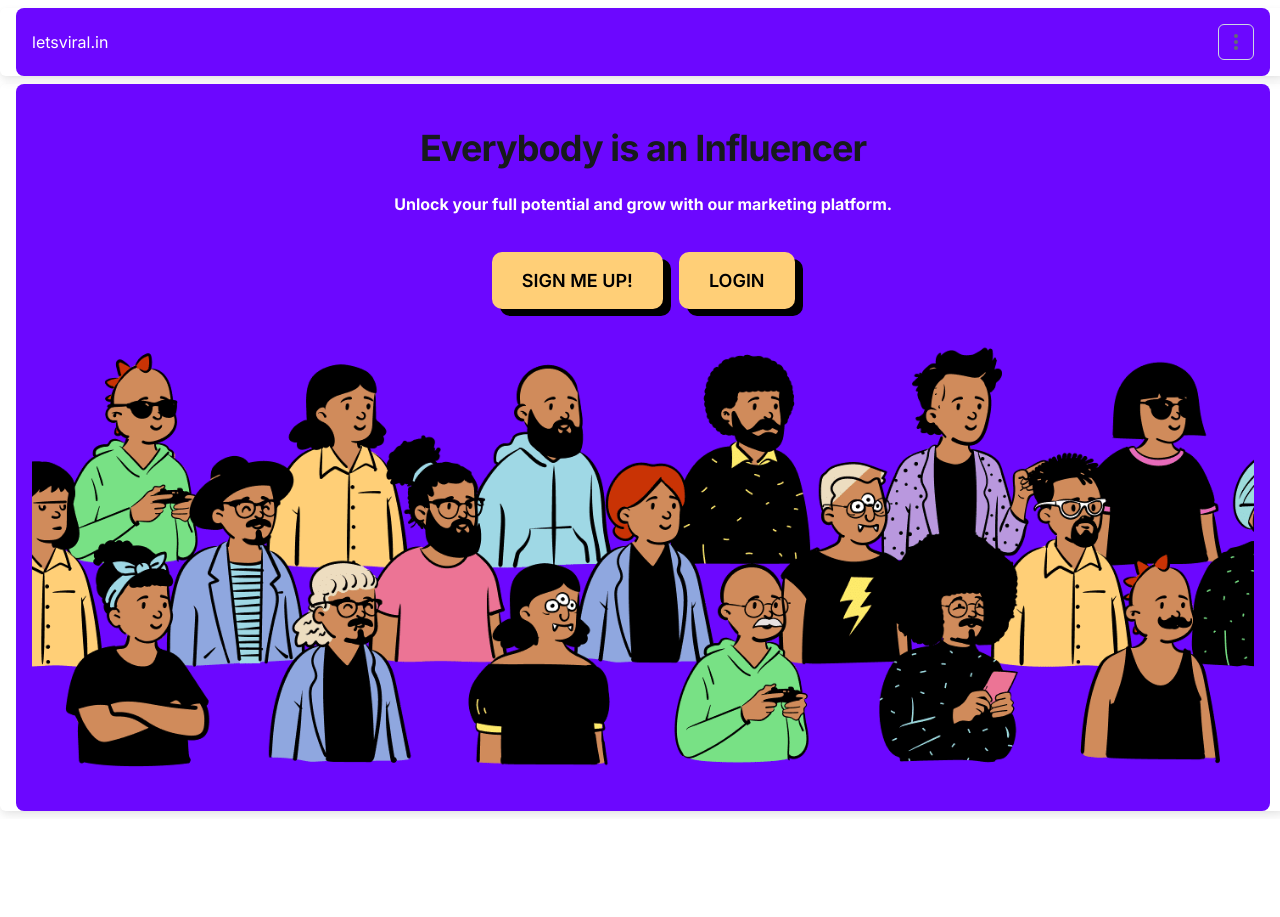
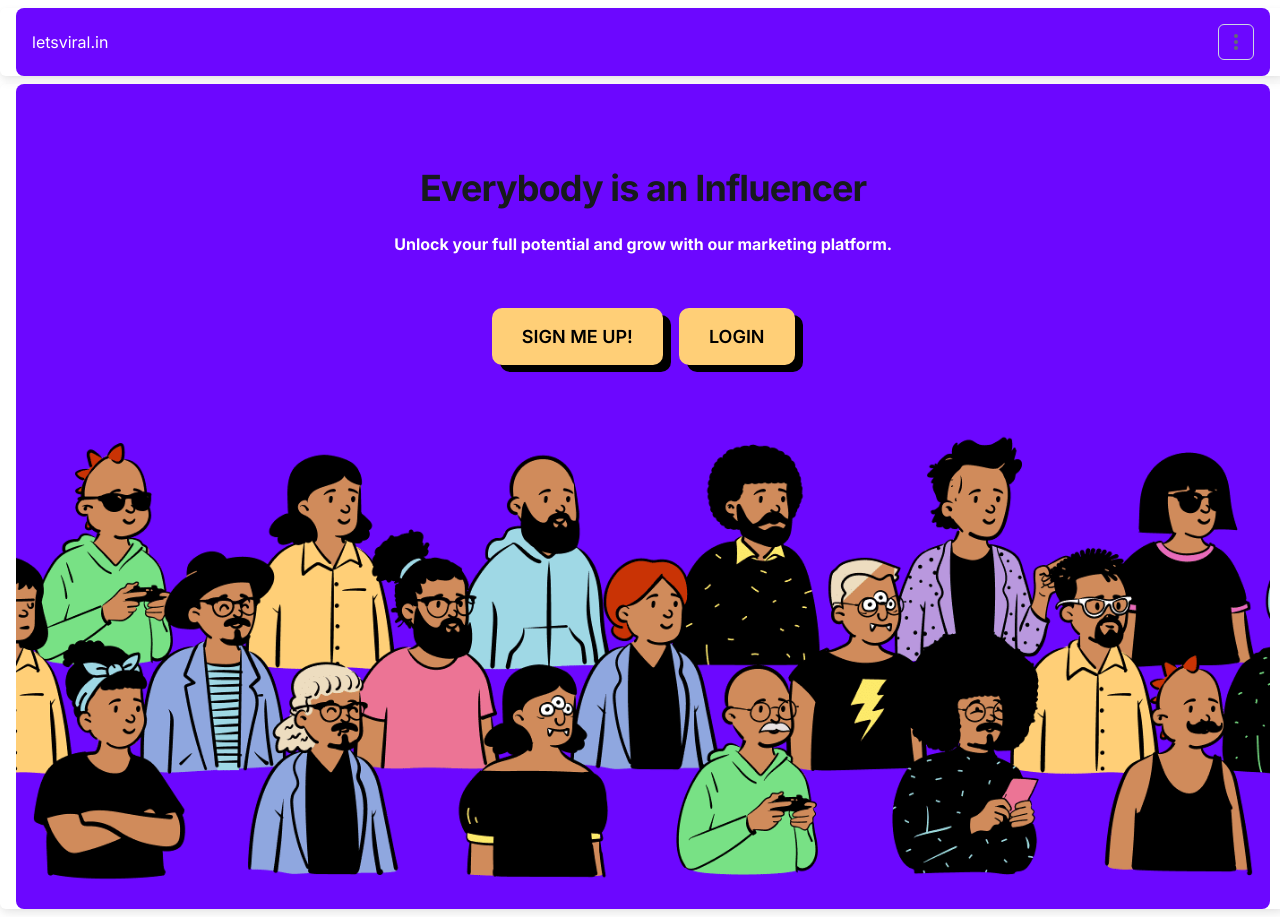
Before and after one commit to mandeepv/lvcreator, a React (Create React App) app: page / in a window 1280 px wide. Before the commit the page ends 819 px from the top, so only its background shows below. Built offline with nearby package versions, Linux system fonts and the light colour scheme.

Commit message:
cosmetic changes to LandingPage

```diff
--- a/src/pages/LandingPage.js
+++ b/src/pages/LandingPage.js
@@ -2,7 +2,7 @@ import * as React from 'react';
 import { CssVarsProvider } from '@mui/joy/styles';
 import Sheet from '@mui/joy/Sheet';
 import Typography from '@mui/joy/Typography';
-import NavBar from '../components/NavBar'; // Make sure to import your NavBar component correctly
+import NavBar from '../components/NavBar';
 import Box from '@mui/material/Box';
 import Card from '@mui/joy/Card';
 import HeroPic from '../assets/images/hero-divider-1500w.png'
@@ -10,10 +10,10 @@ import Button from '@mui/joy/Button';
 import { styled } from '@mui/system';
 
 const CustomButton = styled(Button)({
-    color: '#000',  // make the text black
+    color: '#000',
     cursor: 'pointer',
     display: 'inline-block',
-    padding: '15px 30px',  // increase padding to make the button bigger
+    padding: '15px 30px',
     fontSize: 18,
     boxShadow: '8px 7px 0 0 #000',
     fontStyle: 'normal',
@@ -24,14 +24,11 @@ const CustomButton = styled(Button)({
     borderRadius: 10,
     backgroundColor: '#ffcf77',
 
-
-
     '&:active': {
-        transform: 'translateY(10px)', // Gives the effect of the button being pressed
-        boxShadow: '0px 0px 0 0 #000', // Reduces shadow to give depth perception
+        transform: 'translateY(10px)',
+        boxShadow: '0px 0px 0 0 #000',
     },
 });
-
 
 const LandingPage = () => {
   return (
@@ -85,16 +82,18 @@ const LandingPage = () => {
               alignItems: 'center',
               justifyContent: 'center',
               color: '#fff',
+              overflow: 'hidden',
+              padding: 0,
             }}
-            >
+          >
             <Typography
               level="h1"
               component="h1"
               sx={{
                 fontWeight: 'bold',
                 textAlign: 'center',
-                mt: 3, // Added top margin
-                mb: 1, // Added bottom margin
+                mt: { xs: 5, sm: 8, md: 10 },  // Responsive top margin
+                mb: 1,
               }}
             >
               Everybody is an Influencer
@@ -104,11 +103,12 @@ const LandingPage = () => {
               component="h2"
               sx={{
                 textAlign: 'center',
-                mb: 3, // Added bottom margin
+                mb: 3, // Bottom margin, adjust as needed
               }}
             >
               Unlock your full potential and grow with our marketing platform.
-            </Typography> <Box sx={{ display: 'flex', gap: 2 }}>
+            </Typography>
+            <Box sx={{ display: 'flex', gap: 2, mb: { xs: 2, sm: 2, md: 4 }, mt:2 }}>
               <CustomButton>
                 SIGN ME UP!
               </CustomButton>
@@ -116,13 +116,14 @@ const LandingPage = () => {
                 LOGIN
               </CustomButton>
             </Box>
-            <img
-              src={HeroPic}
-              alt="divider"
-              style={{
+            <Box
+              sx={{
+                height: { xs: '300px', md: '400px', lg: '500px' },
                 width: '100%',
-                maxWidth: '100%',
-                height: 'auto',
+                backgroundImage: `url(${HeroPic})`,
+                backgroundPosition: 'center',
+                backgroundSize: 'cover',
+                backgroundRepeat: 'no-repeat',
               }}
             />
           </Card>
```
